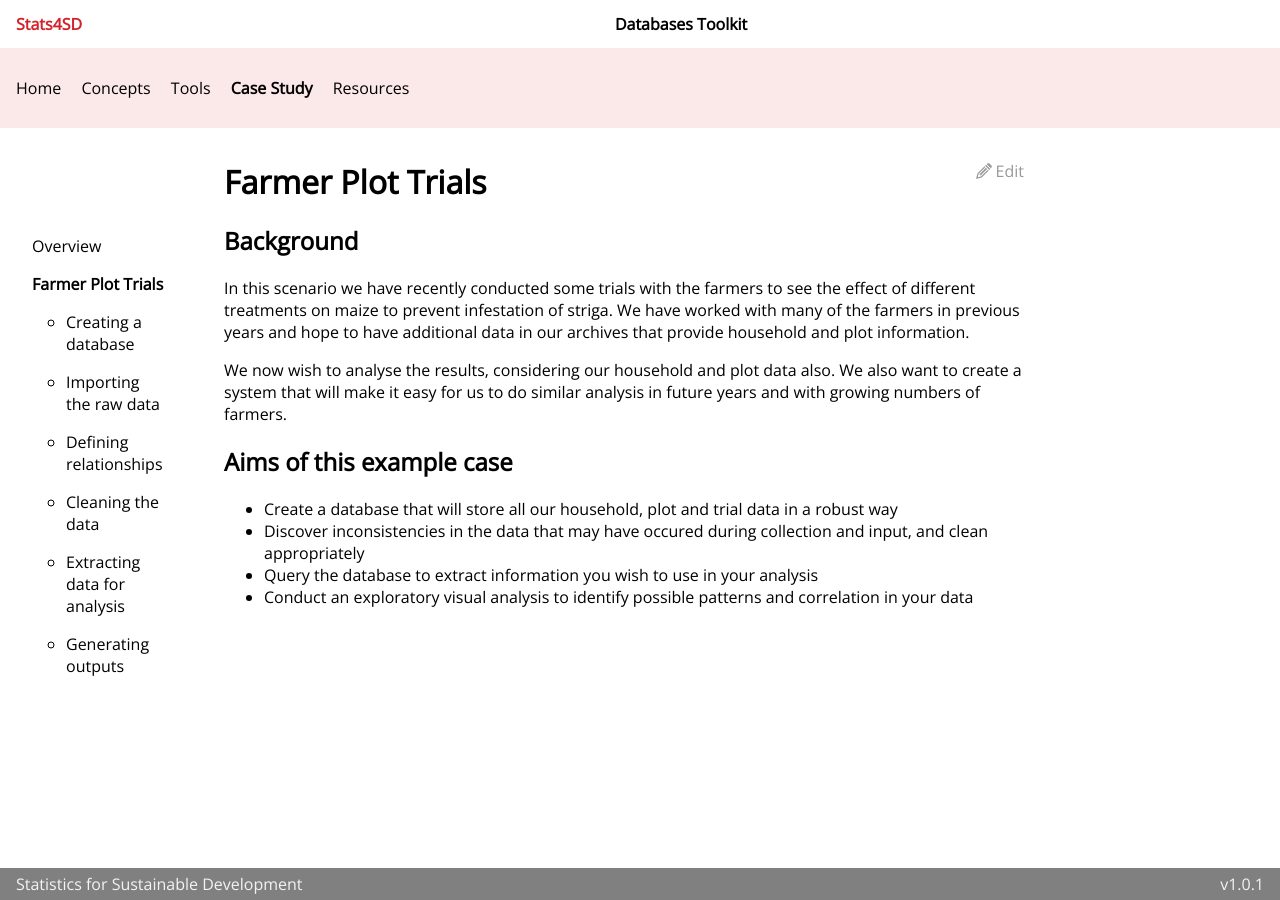
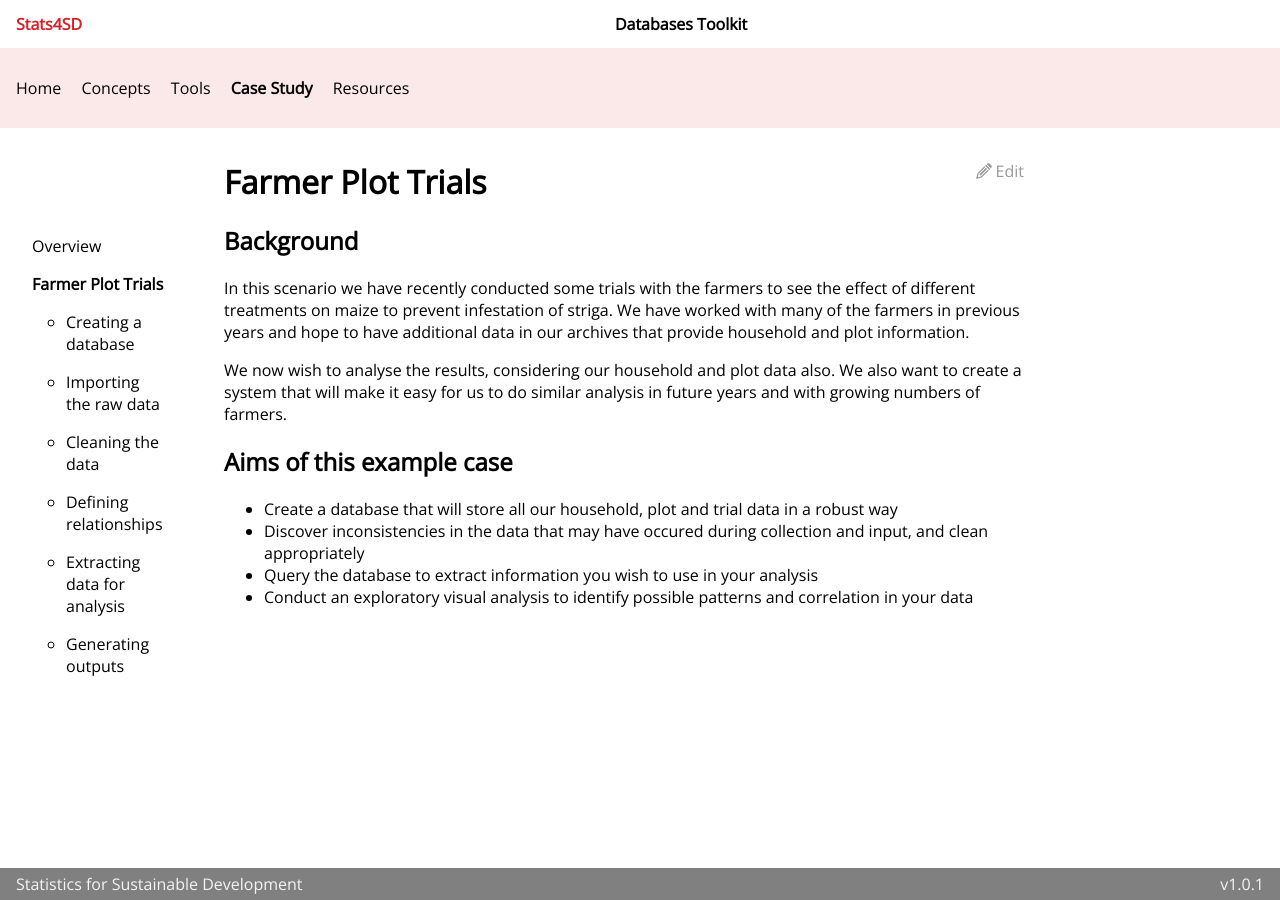
Before and after one commit to stats4sd/Installation-Guides, a Jekyll site: the page built from guides/CaseStudies/FarmerPlotTrials/introduction.md, in a window 1280 px wide. Built offline with Jekyll 4.4.1, drawn with Linux system fonts in a browser that asks for light colours.

Commit message:
fix steps order

```diff
--- a/_data/pagesMeta.yaml
+++ b/_data/pagesMeta.yaml
@@ -71,10 +71,10 @@ sectionPages:
         - title: Importing the raw data
           type: "path"
           url: "/step-2"
-        - title: Defining relationships
+        - title: Cleaning the data
           type: "path"
           url: "/step-3"
-        - title: Cleaning the data
+        - title: Defining relationships
           type: "path"
           url: "/step-4"
         - title: Extracting data for analysis
```
